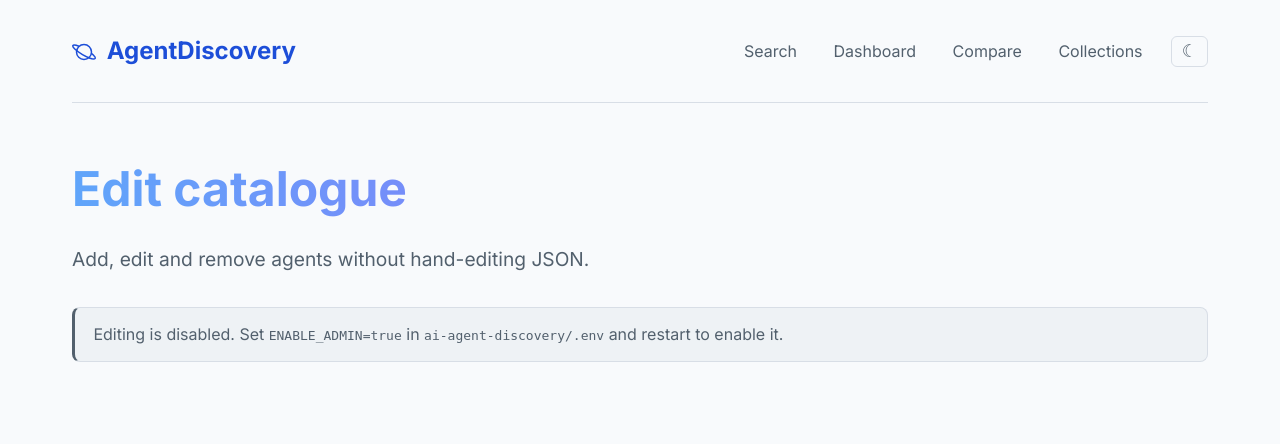
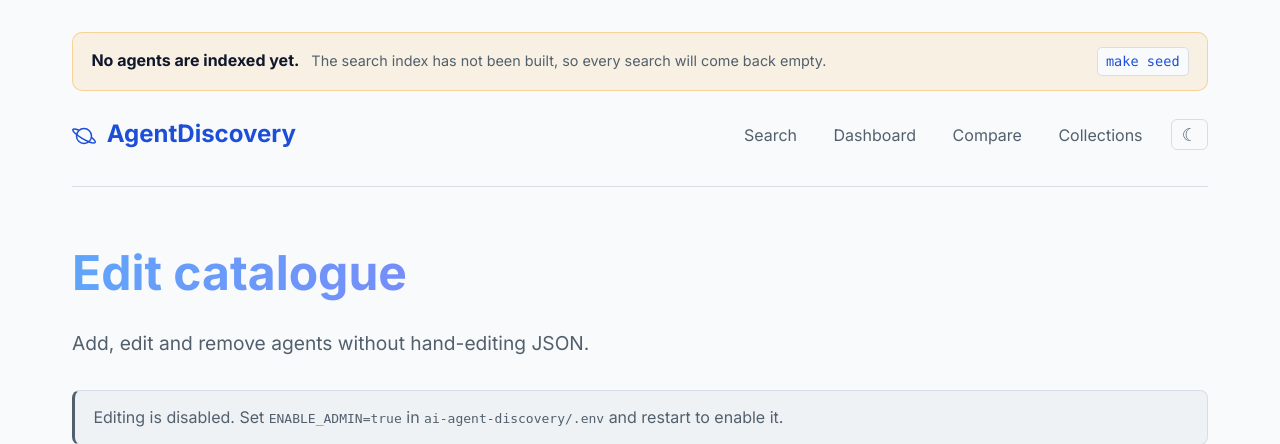
Before and after one commit to vatsalp2008/AI-Agent-Discovery, a Flask app: page /admin in a window 1280 px wide. Shown: the top 444 px of the page. Run offline with Flask 3, Linux system fonts and the light colour scheme.

Commit message:
Explain an unbuilt index on every page

```diff
--- a/ai-agent-discovery/frontend/static/css/style.css
+++ b/ai-agent-discovery/frontend/static/css/style.css
@@ -1246,3 +1246,34 @@ a.filter-tag {
     .filters { gap: 0.4rem; }
     .filter-tag { padding: 0.4rem 0.75rem; font-size: 0.85rem; }
 }
+
+/* Shown when the index is missing or out of date */
+.setup-banner {
+    display: flex;
+    flex-wrap: wrap;
+    align-items: baseline;
+    gap: 0.5rem 0.75rem;
+    background: rgba(245, 158, 11, 0.10);
+    border: 1px solid rgba(245, 158, 11, 0.35);
+    border-radius: 10px;
+    padding: 0.9rem 1.15rem;
+    margin-bottom: 1.5rem;
+}
+
+.setup-banner strong { color: var(--text-primary); }
+
+.setup-banner-detail {
+    color: var(--text-secondary);
+    font-size: 0.9rem;
+}
+
+.setup-banner-command {
+    font-family: ui-monospace, SFMono-Regular, Menlo, monospace;
+    font-size: 0.85rem;
+    color: var(--accent-color);
+    background: var(--bg-color);
+    border: 1px solid var(--border-color);
+    border-radius: 5px;
+    padding: 0.15rem 0.5rem;
+    margin-left: auto;
+}
--- /dev/null
+++ b/ai-agent-discovery/frontend/static/js/setup-banner.js
@@ -0,0 +1,91 @@
+/**
+ * A banner explaining an unusable index, shown on every page.
+ *
+ * Without it a fresh checkout looks broken rather than unconfigured: search
+ * reports "no agents found", the dashboard shows zeroes, and nothing says the
+ * index simply has not been built. /api/health already distinguishes those
+ * cases, so this surfaces what it says.
+ */
+const SetupBanner = (() => {
+    /**
+     * What to tell the user, given a health payload. Returns null when the
+     * index is fine — the common case, where nothing should be shown.
+     */
+    function message(health) {
+        if (!health) return null;
+
+        // Checked before the status: /api/health reports a stale catalogue as
+        // status "ok" with a warning, since searches still work — they just
+        // return the previous contents. Returning early on "ok" would hide
+        // the most common thing worth telling someone about.
+        if (health.catalogue_stale) {
+            return {
+                title: 'The index is out of date.',
+                detail: 'data/agents.json has changed since it was built.',
+                command: 'make seed',
+            };
+        }
+
+        if (health.status === 'ok') return null;
+        if (health.detail && health.detail.includes('embedding model')) {
+            return {
+                title: 'The index was built with a different embedding model.',
+                detail: health.detail,
+                command: 'make seed',
+            };
+        }
+        return {
+            title: 'No agents are indexed yet.',
+            detail: 'The search index has not been built, so every search will come back empty.',
+            command: 'make seed',
+        };
+    }
+
+    function render(info) {
+        const banner = document.createElement('div');
+        banner.className = 'setup-banner';
+        banner.setAttribute('role', 'status');
+
+        const title = document.createElement('strong');
+        title.textContent = info.title;
+        banner.appendChild(title);
+
+        const detail = document.createElement('span');
+        detail.className = 'setup-banner-detail';
+        detail.textContent = info.detail;
+        banner.appendChild(detail);
+
+        const command = document.createElement('code');
+        command.className = 'setup-banner-command';
+        command.textContent = info.command;
+        banner.appendChild(command);
+
+        return banner;
+    }
+
+    async function check(container) {
+        if (!container) return null;
+        try {
+            const response = await fetch('/api/health');
+            // 503 is expected here; the body is what matters.
+            const health = await response.json();
+
+            const info = message(health);
+            if (!info) return null;
+
+            container.prepend(render(info));
+            return info;
+        } catch (error) {
+            console.error('Could not check setup status:', error);
+            return null;
+        }
+    }
+
+    return { message, render, check };
+})();
+
+document.addEventListener('DOMContentLoaded', () => {
+    SetupBanner.check(document.querySelector('.container'));
+});
+
+if (typeof module !== 'undefined') module.exports = SetupBanner;
--- a/ai-agent-discovery/frontend/templates/base.html
+++ b/ai-agent-discovery/frontend/templates/base.html
@@ -53,6 +53,7 @@
 
     <script src="/static/js/agent-card.js"></script>
     <script src="/static/js/shortcuts.js"></script>
+    <script src="/static/js/setup-banner.js"></script>
     {% block scripts %}{% endblock %}
 </body>
 
```
Also changed, not shown: tests-js/setup-banner.test.js (added, +88 -0 lines).
